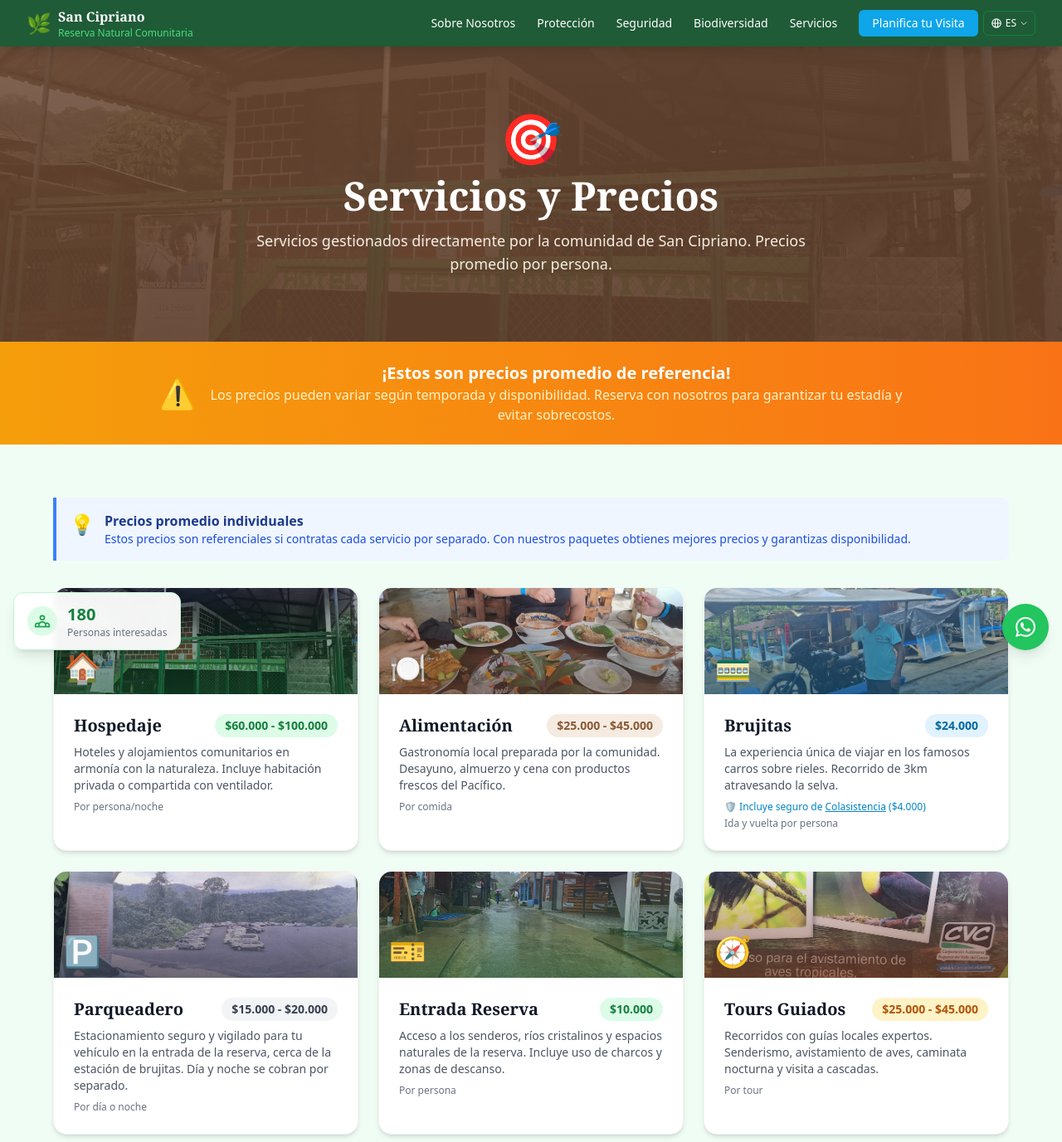
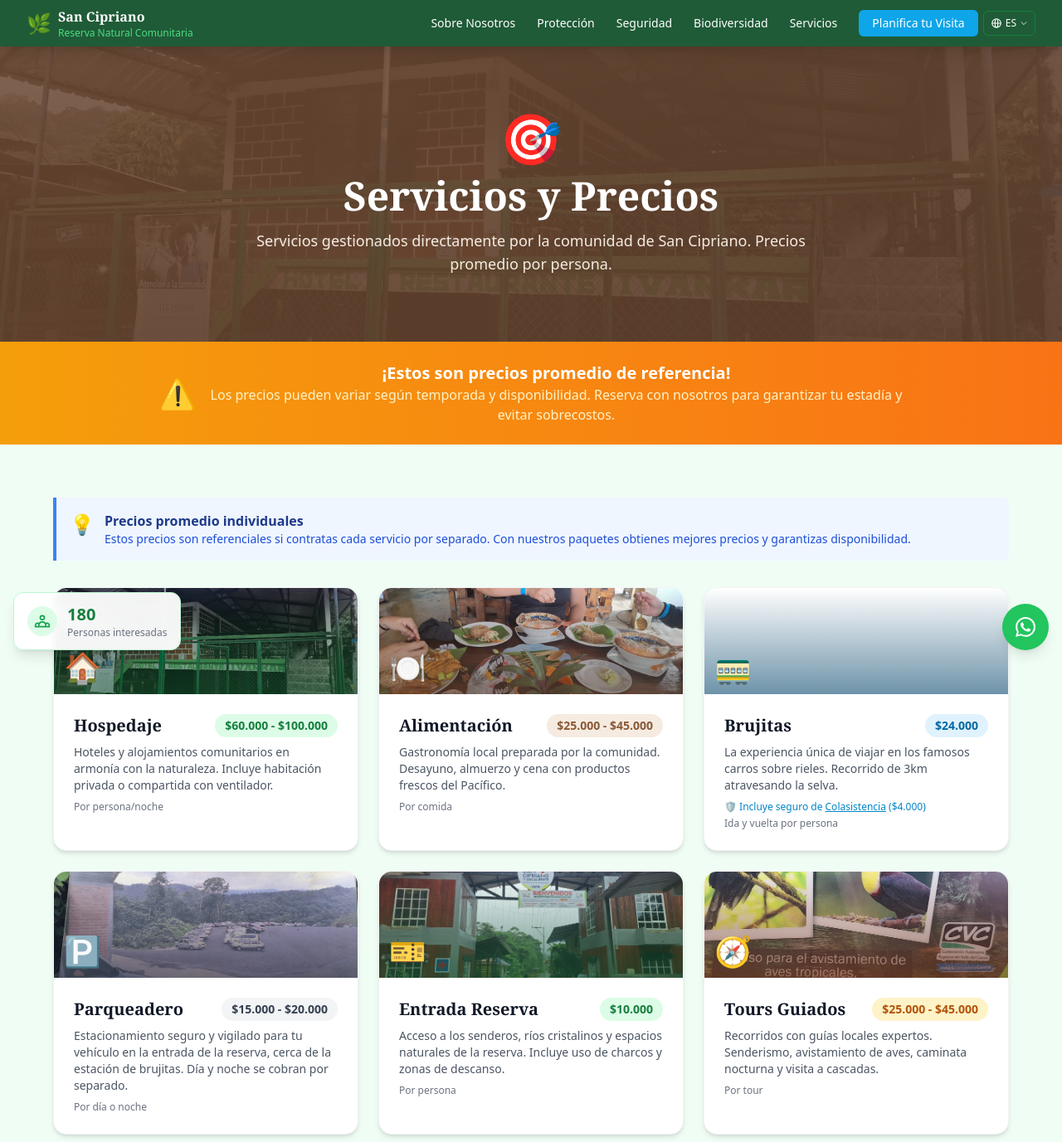
Before and after one commit to QuickAppraiser/san-cipriano, a Django app: page /visitantes/servicios/ in a window 1280 px wide. Shown: the top 1377 px of the page at 83% size. Run offline with Django 4.2, Linux system fonts and the light colour scheme; data comes from the database, SQL or seed files in the repository; some libraries are stand-ins or nearby versions; grey boxes are pictures that could not be loaded.

Commit message:
Add videos and update images
- Added brujitas.mp4 video to Brujitas section in services.html
- Added about-us.mp4 video presentation section in home.html
- Updated entrada photo to new bienvenidos image
- Videos autoplay (muted) for brujitas, controls for about-us

Co-Authored-By: Claude Opus 4.5 <noreply@anthropic.com>

```diff
--- a/templates/visitors/services.html
+++ b/templates/visitors/services.html
@@ -91,7 +91,9 @@
             <!-- Transporte Brujitas -->
             <div class="bg-white rounded-2xl shadow-md hover:shadow-xl transition-shadow overflow-hidden border border-gray-100">
                 <div class="h-32 relative overflow-hidden">
-                    <img src="{% static 'images/gallery/brujita-operador.jpg' %}" alt="{% trans 'Brujita y operador' %}" class="w-full h-full object-cover">
+                    <video autoplay muted loop playsinline class="w-full h-full object-cover">
+                        <source src="{% static 'videos/brujitas.mp4' %}" type="video/mp4">
+                    </video>
                     <div class="absolute inset-0 bg-gradient-to-t from-rio-900/60 to-transparent flex items-end p-3">
                         <span class="text-4xl">🚃</span>
                     </div>
@@ -130,7 +132,7 @@
             <!-- Entrada Reserva -->
             <div class="bg-white rounded-2xl shadow-md hover:shadow-xl transition-shadow overflow-hidden border border-gray-100">
                 <div class="h-32 relative overflow-hidden">
-                    <img src="{% static 'images/gallery/entrada-pago.jpg' %}" alt="{% trans 'Entrada a la reserva' %}" class="w-full h-full object-cover">
+                    <img src="{% static 'images/gallery/entrada-bienvenidos.jpg' %}" alt="{% trans 'Entrada a la reserva' %}" class="w-full h-full object-cover">
                     <div class="absolute inset-0 bg-gradient-to-t from-selva-900/60 to-transparent flex items-end p-3">
                         <span class="text-4xl">🎫</span>
                     </div>
```
Also changed, not shown: templates/core/home.html (+16 -0 lines), static/images/gallery/entrada-bienvenidos.jpg (renamed from static/images/gallery/entrada  a reserva.jpeg), static/images/gallery/entrada-pago.jpg (deleted), 2 other files.
